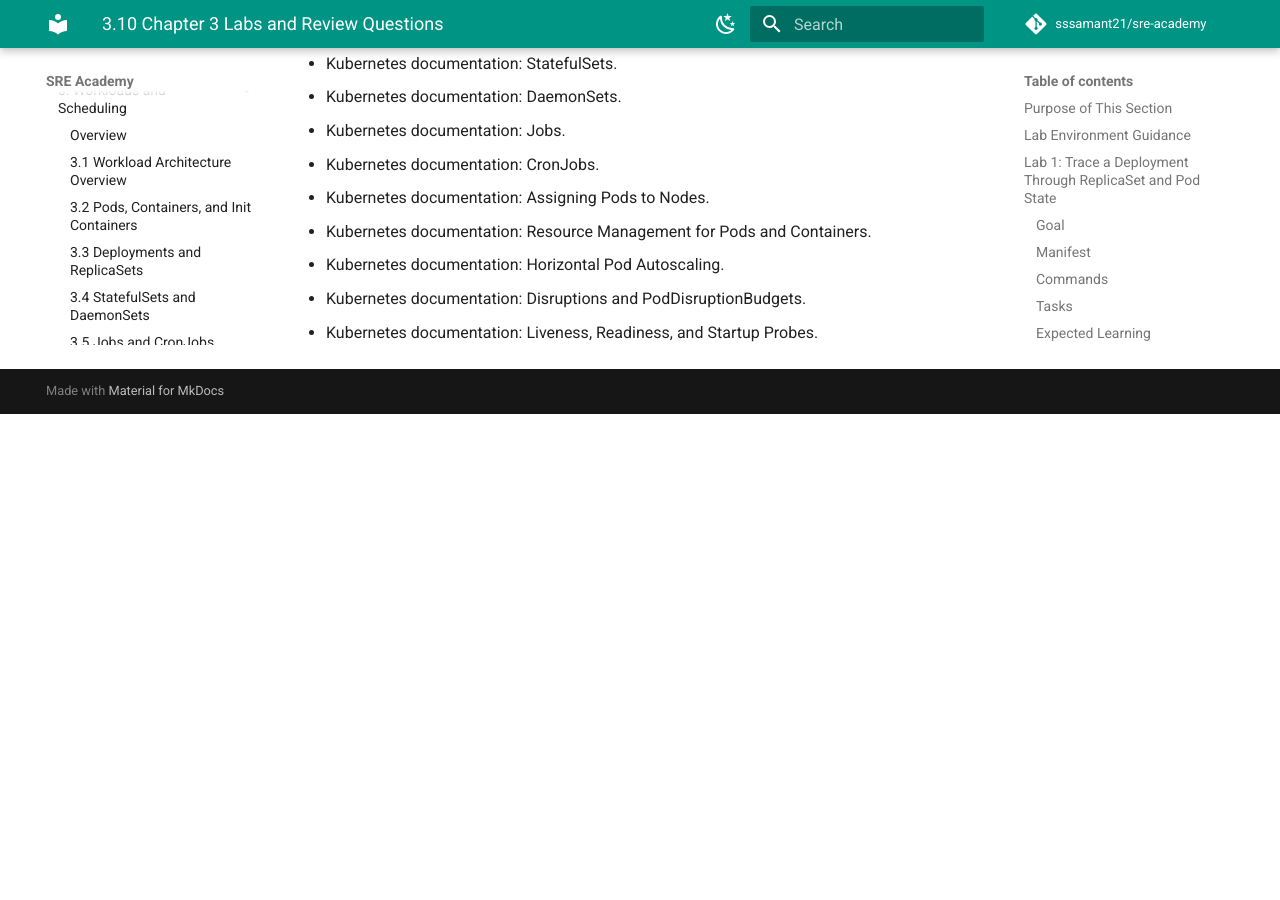
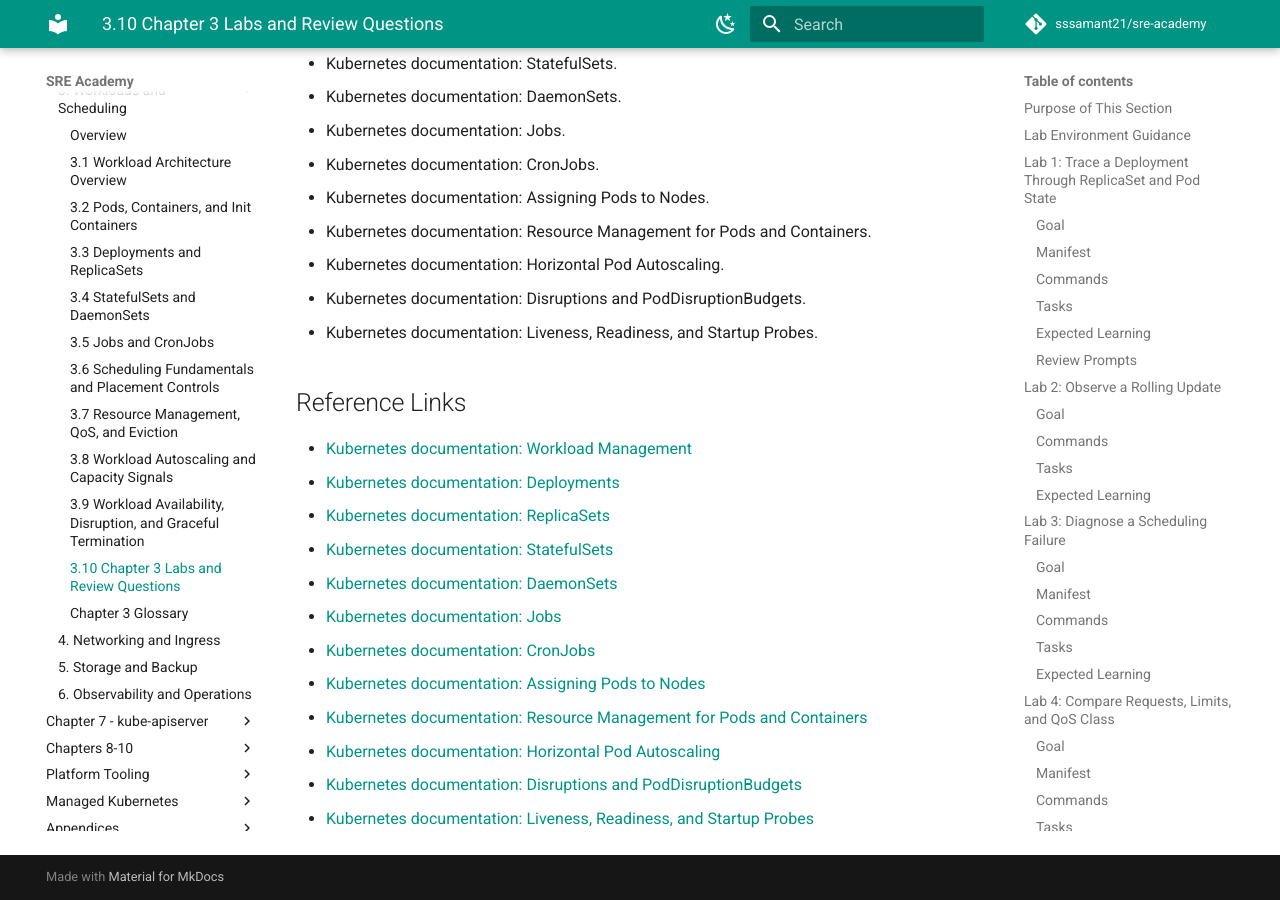
Before and after one commit to sssamant21/sre-academy, an MkDocs documentation site: the page built from docs/books/kubernetes/chapter-03/3.10-chapter-3-labs-and-review-questions.md, in a window 1280 px wide and 900 px high, scrolled down 21182 px. Built offline with MkDocs 1.6.1 and Material for MkDocs 9.7.7, drawn with Linux system fonts in a browser that asks for light colours; comment, search, counter and statistics services are not loaded; before the commit the page ends 21596 px from its top, so only the background shows below that.

Commit message:
docs(ch3): add visible reference links for section 3.10

```diff
--- a/docs/books/kubernetes/chapter-03/3.10-chapter-3-labs-and-review-questions.md
+++ b/docs/books/kubernetes/chapter-03/3.10-chapter-3-labs-and-review-questions.md
@@ -1,3 +1,18 @@
 <!-- markdownlint-disable MD041 -->
 --8<-- "author/drafts/chapter-03/3.10-chapter-3-labs-and-review-questions.md"
 <!-- markdownlint-enable MD041 -->
+
+## Reference Links
+
+- [Kubernetes documentation: Workload Management](https://kubernetes.io/docs/concepts/workloads/controllers/)
+- [Kubernetes documentation: Deployments](https://kubernetes.io/docs/concepts/workloads/controllers/deployment/)
+- [Kubernetes documentation: ReplicaSets](https://kubernetes.io/docs/concepts/workloads/controllers/replicaset/)
+- [Kubernetes documentation: StatefulSets](https://kubernetes.io/docs/concepts/workloads/controllers/statefulset/)
+- [Kubernetes documentation: DaemonSets](https://kubernetes.io/docs/concepts/workloads/controllers/daemonset/)
+- [Kubernetes documentation: Jobs](https://kubernetes.io/docs/concepts/workloads/controllers/job/)
+- [Kubernetes documentation: CronJobs](https://kubernetes.io/docs/concepts/workloads/controllers/cron-jobs/)
+- [Kubernetes documentation: Assigning Pods to Nodes](https://kubernetes.io/docs/concepts/scheduling-eviction/assign-pod-node/)
+- [Kubernetes documentation: Resource Management for Pods and Containers](https://kubernetes.io/docs/concepts/configuration/manage-resources-containers/)
+- [Kubernetes documentation: Horizontal Pod Autoscaling](https://kubernetes.io/docs/concepts/workloads/autoscaling/horizontal-pod-autoscale/)
+- [Kubernetes documentation: Disruptions and PodDisruptionBudgets](https://kubernetes.io/docs/concepts/workloads/pods/disruptions/)
+- [Kubernetes documentation: Liveness, Readiness, and Startup Probes](https://kubernetes.io/docs/concepts/workloads/pods/probes/)
```
